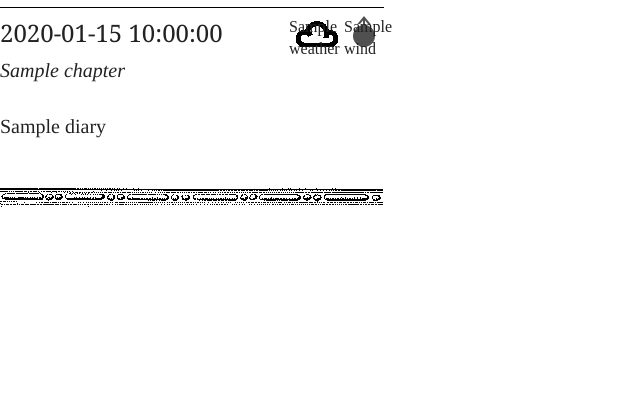
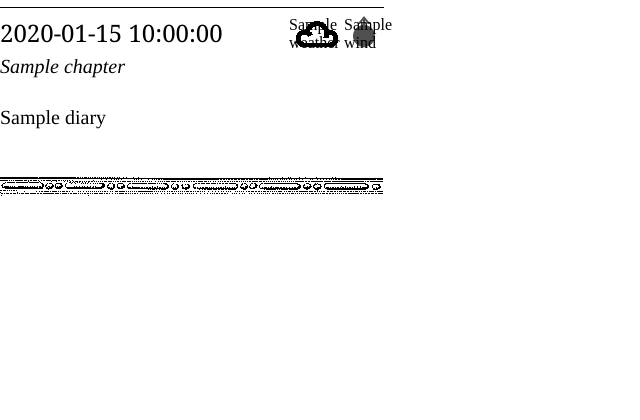
Before and after one commit to indeox/little-diary, a Python web app: template templates/edition.html in a window 1280 px wide. Shown: the part 346-766 px from the top of the page, without its empty margins (0-640 px from the left). Run offline with Jinja, Linux system fonts and the light colour scheme; the template is opened without the code that fills it: most values are stand-ins (such as "Sample title", 1, 10 or a date in 2020).

Commit message:
Correct static file reference

```diff
--- a/templates/edition.html
+++ b/templates/edition.html
@@ -2,7 +2,6 @@
     <head>
         <meta charset="utf-8">
         <title>Captain Cook's Voyage</title>
-        <link rel="stylesheet" type="text/css" href="/static/css/screen.css" />
         <style>
             {% include 'templates/screen.css' %}
         </style>
--- a/templates/screen.css
+++ b/templates/screen.css
@@ -32,7 +32,7 @@
     margin-bottom: 6px;
 }
 .weather {
-    background: transparent url(../img/weather.png) -800px -200px no-repeat;
+    background: transparent url(/static/img/weather.png) -800px -200px no-repeat;
     position: absolute;
     display: block;
     top:0;
@@ -56,7 +56,7 @@
     background-position: -1500px -200px;
 }
 .wind {
-    background: transparent url(../img/wind.png) 0 0 no-repeat;
+    background: transparent url(/static/img/wind.png) 0 0 no-repeat;
     position: absolute;
     display: block;
     top:0;
```
